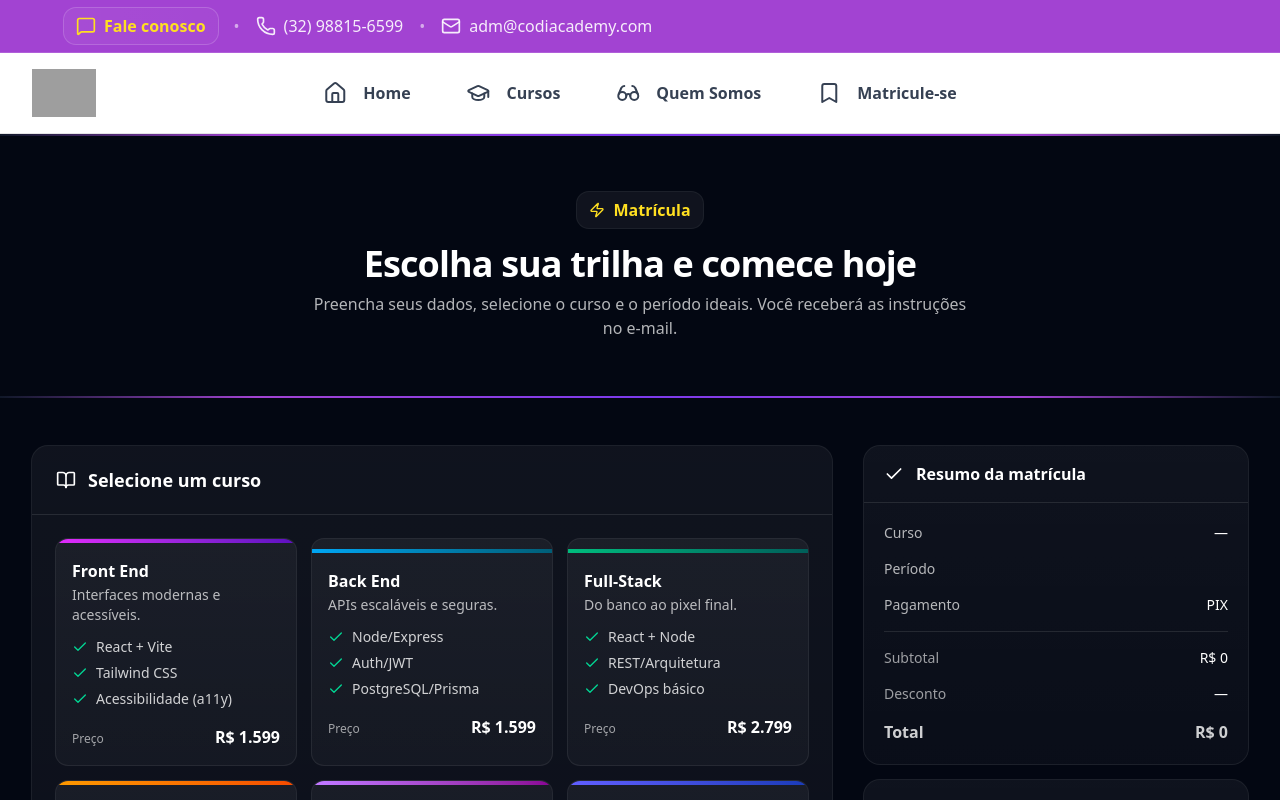
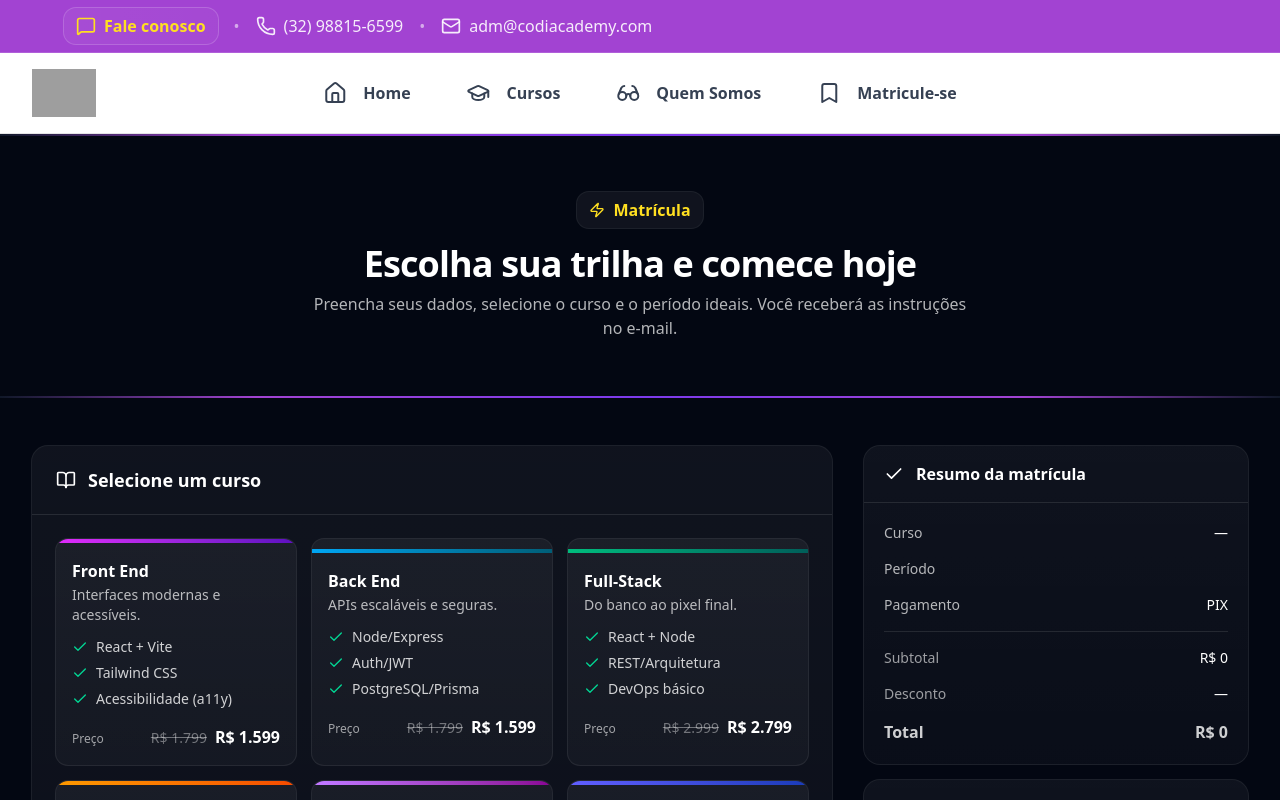
Before and after one commit to CzarFontanella/codi-sao-mateus, a React (Vite) app: page /matricula in a window 1280 px wide. Shown: the top 800 px of the page. Built offline with nearby package versions, Linux system fonts and the light colour scheme; grey boxes are pictures that could not be loaded.

Commit message:
refactor: preço riscado na matricula

```diff
--- a/src/pages/Enroll.tsx
+++ b/src/pages/Enroll.tsx
@@ -341,9 +341,16 @@ export default function Enroll({ courses = DEFAULT_COURSES }: EnrollPageProps) {
                         </ul>
                         <div className="mt-4 flex items-baseline justify-between">
                           <span className="text-xs text-white/60">Preço</span>
-                          <span className="text-base font-semibold">
-                            R$ {c.price.toLocaleString("pt-BR")}
-                          </span>
+                          <div className="flex items-baseline">
+                            {/* preço riscado em cinza (preço "anterior" = preço atual + 200) */}
+                            <span className="text-sm text-white/40 line-through mr-2">
+                              R$ {(c.price + 200).toLocaleString("pt-BR")}
+                            </span>
+                            {/* preço atual oficial */}
+                            <span className="text-base font-semibold">
+                              R$ {c.price.toLocaleString("pt-BR")}
+                            </span>
+                          </div>
                         </div>
                       </div>
                     </button>
```
